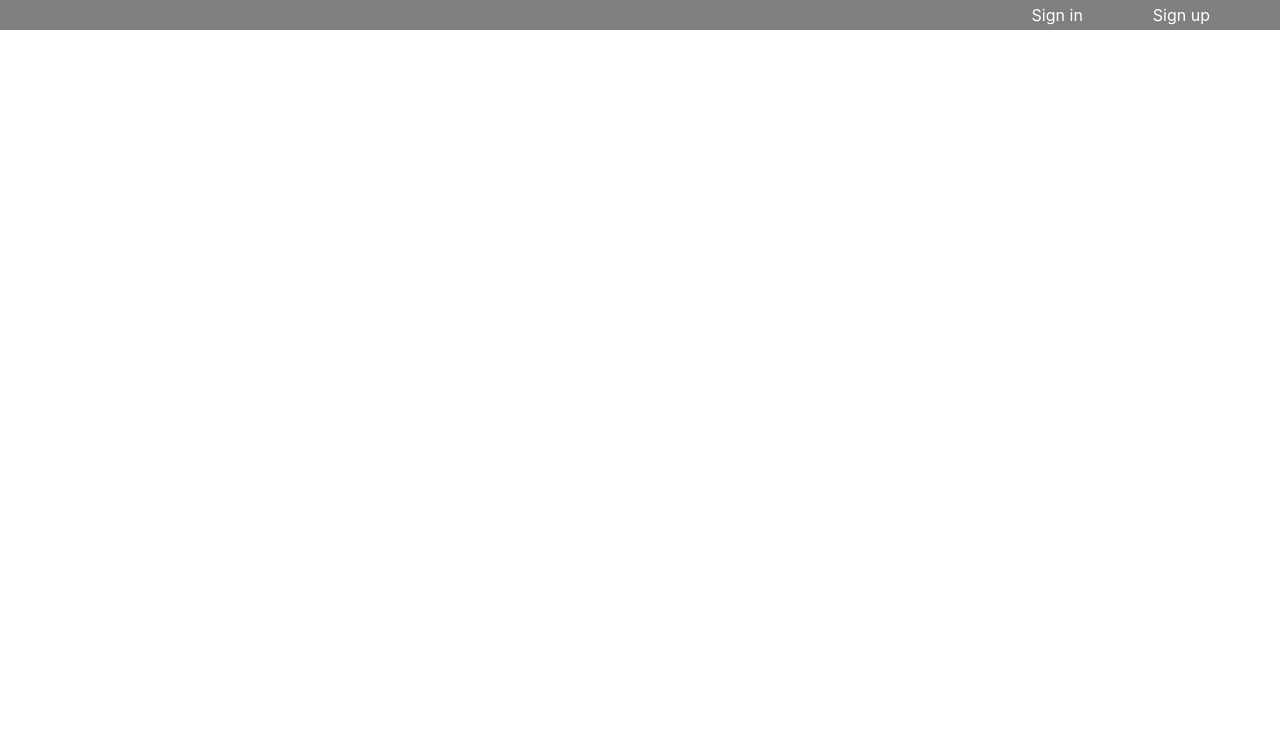
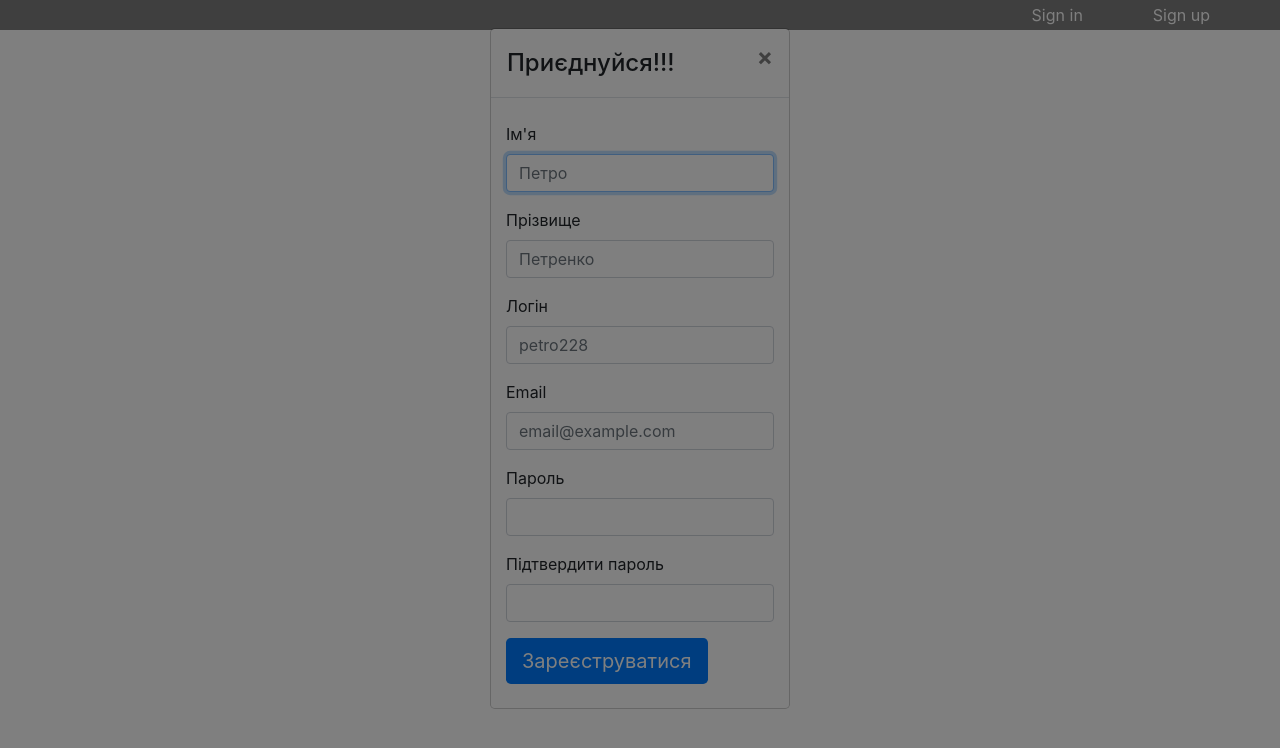
Before and after one commit to 300recipes/300recipes, an Angular app in the folder frontend/src/main/web/: page / in a window 1280 px wide. Both pictures are taken after a click on the element "Sign up". Shown: the top 748 px of the page. Built offline with nearby package versions, Linux system fonts and the light colour scheme.

Commit message:
sign up impl

```diff
--- a/frontend/src/main/web/src/app/app.module.ts
+++ b/frontend/src/main/web/src/app/app.module.ts
@@ -3,7 +3,7 @@ import { NgModule } from '@angular/core';
 
 import { AppRoutingModule } from './app-routing.module';
 import { AppComponent } from './app.component';
-import {MainToolbarModule} from "../modules/main-toolbar/main-toolbar.module";
+import { MainToolbarModule } from "../modules/main-toolbar/main-toolbar.module";
 import { NgbModule } from '@ng-bootstrap/ng-bootstrap';
 
 @NgModule({
--- a/frontend/src/main/web/src/modules/main-toolbar/main-toolbar.module.ts
+++ b/frontend/src/main/web/src/modules/main-toolbar/main-toolbar.module.ts
@@ -3,6 +3,7 @@ import { CommonModule } from '@angular/common';
 import { MainToolbarComponent } from './main-toolbar/main-toolbar.component';
 import { SignInComponent } from './sign-in/sign-in.component';
 import { SignUpComponent } from './sign-up/sign-up.component';
+import { FormsModule } from '@angular/forms';
 
 
 
@@ -10,6 +11,7 @@ import { SignUpComponent } from './sign-up/sign-up.component';
   declarations: [MainToolbarComponent, SignInComponent, SignUpComponent],
   imports: [
     CommonModule,
+    FormsModule
   ],
   exports: [
     MainToolbarComponent
--- a/frontend/src/main/web/src/modules/main-toolbar/main-toolbar/main-toolbar.component.html
+++ b/frontend/src/main/web/src/modules/main-toolbar/main-toolbar/main-toolbar.component.html
@@ -1,4 +1,4 @@
 <div class="main-toolbar">
   <span>Sign in</span>
-  <span>Sign up</span>
+  <span (click)="openSignUp()">Sign up</span>
 </div>
--- a/frontend/src/main/web/src/modules/main-toolbar/main-toolbar/main-toolbar.component.ts
+++ b/frontend/src/main/web/src/modules/main-toolbar/main-toolbar/main-toolbar.component.ts
@@ -1,4 +1,6 @@
 import { Component, OnInit } from '@angular/core';
+import { NgbModal } from '@ng-bootstrap/ng-bootstrap';
+import { SignUpComponent } from '../sign-up/sign-up.component';
 
 @Component({
   selector: 'app-main-toolbar',
@@ -7,9 +9,11 @@ import { Component, OnInit } from '@angular/core';
 })
 export class MainToolbarComponent implements OnInit {
 
-  constructor() { }
+  constructor(private modalService: NgbModal) { }
 
   ngOnInit(): void {
   }
-
+  openSignUp() {
+    this.modalService.open(SignUpComponent, { size: "sm" });
+  }
 }
--- a/frontend/src/main/web/src/modules/main-toolbar/sign-up/sign-up.component.html
+++ b/frontend/src/main/web/src/modules/main-toolbar/sign-up/sign-up.component.html
@@ -1 +1,46 @@
-<p>sign-up works!</p>
+<div class="modal-header">
+    <h4 class="modal-title">Приєднуйся!!!</h4>
+    <button type="button" class="close" aria-label="Close" (click)="activeModal.dismiss('Cross click')">
+        <span aria-hidden="true">&times;</span>
+    </button>
+</div>
+<div class="container mt-4 mb-4">
+    <div class="row">
+        <div class="col">
+            <form (submit)="signUp()" action="#">
+                <div class="form-group">
+                    <label class="" for="firstName">Ім'я</label>
+                    <input type="text" ngbAutofocus class="form-control rounded" placeholder="Петро" name="firstName" [(ngModel)]="firstName" pattern="\w+">
+                </div>
+                <div class="form-group mt-0">
+                    <label class="" for="lastName">Прізвище</label>
+                    <input type="text" class="form-control rounded" placeholder="Петренко" name="lastName" [(ngModel)]="lastName" pattern="\w+">
+                </div>
+                <div class="form-group">
+                    <label class="" for="username">Логін</label>
+                    <input type="text" class="form-control rounded" placeholder="petro228" name="username" [(ngModel)]="username" pattern="\w+">
+                </div>
+                <div class="form-group">
+                    <label class="" for="email">Email</label>
+                    <input type="email" name="email" placeholder="email@example.com" class="form-control rounded" [(ngModel)]="email" pattern="[a-z0-9._%+-]+@[a-z0-9.-]+\.[a-z]{2,3}$" />
+                </div>
+                <div class="form-group">
+                    <label class="" for="email">Пароль</label>
+                    <input type="password" name="password" class="form-control rounded" [(ngModel)]="password" />
+                </div>
+                <div class="form-group">
+                    <label class="" for="email">Підтвердити пароль</label>
+                    <input type="password" name="confirmPassword" class="form-control rounded" [(ngModel)]="confirmPassword" />
+                </div>
+                <button type="submit" [disabled]="loading" class="btn btn-primary border-0 btn-lg" (click)="signUp()">
+                    <span *ngIf="!loading" class="text">Зареєструватися</span>
+                    <span *ngIf="loading" class="spinner-border spinner-border-sm" role="status" aria-hidden="true"></span>
+                    <span *ngIf="loading" class="sr-only">Очікуйте...</span>
+                </button>
+            </form>
+        </div>
+    </div>
+    <div *ngIf="message" class="mt-2 text-center h4 alert alert-warning">
+        {{message}}
+    </div>
+</div>
--- a/frontend/src/main/web/src/modules/main-toolbar/sign-up/sign-up.component.ts
+++ b/frontend/src/main/web/src/modules/main-toolbar/sign-up/sign-up.component.ts
@@ -1,4 +1,6 @@
 import { Component, OnInit } from '@angular/core';
+
+import { NgbActiveModal } from '@ng-bootstrap/ng-bootstrap';
 
 @Component({
   selector: 'app-sign-up',
@@ -6,10 +8,69 @@ import { Component, OnInit } from '@angular/core';
   styleUrls: ['./sign-up.component.css']
 })
 export class SignUpComponent implements OnInit {
+  isSent: boolean;
+  loading: boolean;
+  username = '';
+  email = '';
+  password = '';
+  confirmPassword = '';
+  firstName = '';
+  lastName = '';
+  message: string;
 
-  constructor() { }
+  constructor(public activeModal: NgbActiveModal) { }
 
   ngOnInit(): void {
+    this.isSent = false;
+    this.loading = false;
   }
 
+  signUp() {
+    if (!this.username) {
+      this.message = "Введіть ваш логін!";
+      return;
+    }
+    if (!this.firstName) {
+      this.message = "Введіть ваше ім'я!";
+      return;
+    }
+    if (!this.lastName) {
+      this.message = "Введіть ваше прізвище!";
+      return;
+    }
+    if (!this.email || !this.email.match(/[a-z0-9._%+-]+@[a-z0-9.-]+\.[a-z]{2,3}$/)) {
+      this.message = "Некоректна поштова адреса";
+      return;
+    }
+    if (!this.password || this.password.length < 6) {
+      this.message = "Пароль замалий, потрібно щонайменше 6 символів";
+      return;
+    }
+    if (!this.password.match(/([a-zA-Z]+[0-9]+)|([0-9]+[a-zA-Z]+)/)) {
+      this.message = "Пароль може містити тільки літери латинського алфафіту та цифри";
+      return;
+    }
+    if (this.password !== this.confirmPassword) {
+      this.message = "Паролі не співпадають";
+      return;
+    }
+    // this.authenticationService.signupUser(this.username, this.email, this.password).pipe(first())
+    //   .subscribe(n => {
+    //     if (n) {
+    //       this.isSent = true;
+    //       this.activeModal.close();
+    //       this.modalMessageService.show(this.localeService.getValue('authorization.signUp.mailTitle'),
+    //         this.localeService.getValue('authorization.signUp.mailBody'));
+    //     }
+    //   },
+    //     error => {
+    //       this.message = error.error ? error.error.message : this.localeService.getValue('authorization.login.error');
+    //       console.log(error);
+    //       this.loading = false;
+    //     }
+    //   );
+    this.loading = true;
+  }
+
+
 }
```
Also changed, not shown: frontend/src/main/web/src/app/app.component.html (line endings or trailing spaces).
